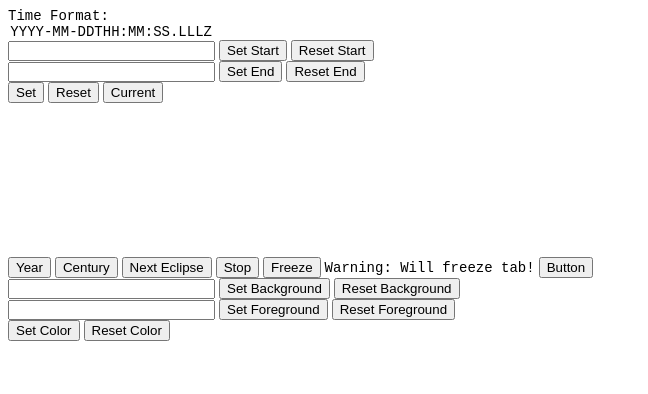
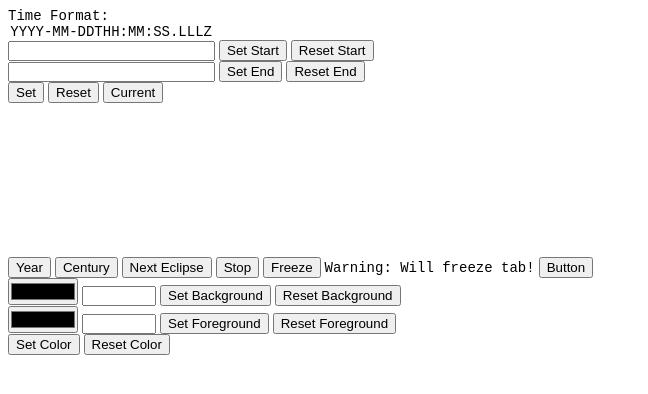
Before and after one commit to tylersears/i-did-this-myself..., a plain HTML site: page countdown2/index.html in a window 1280 px wide. Shown: the whole page, without its empty margins (0-648 px from the left). Drawn offline with Linux system fonts and the light colour scheme; a script that the page names is missing.

Commit message:
Update index.html

```diff
--- a/countdown2/index.html
+++ b/countdown2/index.html
@@ -26,10 +26,12 @@
     <button onclick = 'Freeze()'>Freeze</button>
     <span class = 'mono'>Warning: Will freeze tab!</span>
     <button onclick = 'Button()'>Button</button><br>
-    <input class = 'mono' type = 'text' id = 'bgcolor' name = 'bgcolor' style='width: 14.5em;'>
+    <input class = 'mono' type = 'color' id = 'bgcolorp' name = 'bgcolorp' style='width: 5em;'>
+    <input class = 'mono' type = 'text' id = 'bgcolor' name = 'bgcolor' style='width: 5em;'>
     <button onclick = 'SetBG()'>Set Background</button>
     <button onclick = 'ResetBG()'>Reset Background</button><br>
-    <input class = 'mono' type = 'text' id = 'fgcolor' name = 'fgcolor' style='width: 14.5em;'>
+    <input class = 'mono' type = 'color' id = 'fgcolorp' name = 'fgcolorp' style='width: 5em;'>
+    <input class = 'mono' type = 'text' id = 'fgcolor' name = 'fgcolor' style='width: 5em;'>
     <button onclick = 'SetFG()'>Set Foreground</button>
     <button onclick = 'ResetFG()'>Reset Foreground</button><br>
     <button onclick = 'SetCol()'>Set Color</button>
```
